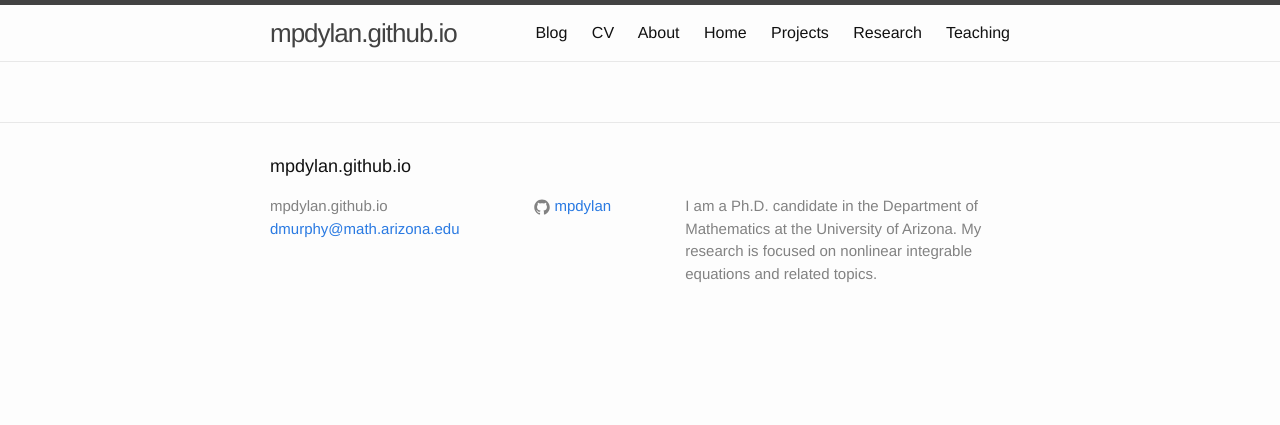
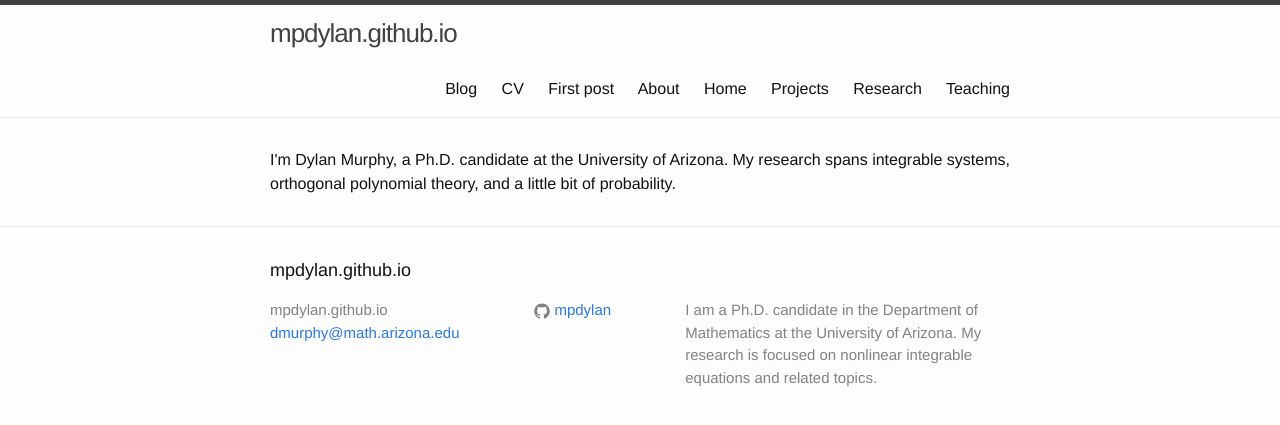
Before and after one commit to mpdylan/mpdylan.github.io, a Jekyll site: the page built from index.html, in a window 1280 px wide. Shown: the top 425 px of the page. Built offline with Jekyll 4.4.1, drawn with Linux system fonts in a browser that asks for light colours.

Commit message:
front page, first blog post

```diff
--- a/index.html
+++ b/index.html
@@ -5,7 +5,7 @@ title: Home
 
 <div class="home">
 
-
+I'm Dylan Murphy, a Ph.D. candidate at the University of Arizona. My research spans integrable systems, orthogonal polynomial theory, and a little bit of probability.
 
 
 </div>
```
Also changed, not shown: posts/12-28-16-initial.md (added, +8 -0 lines).
